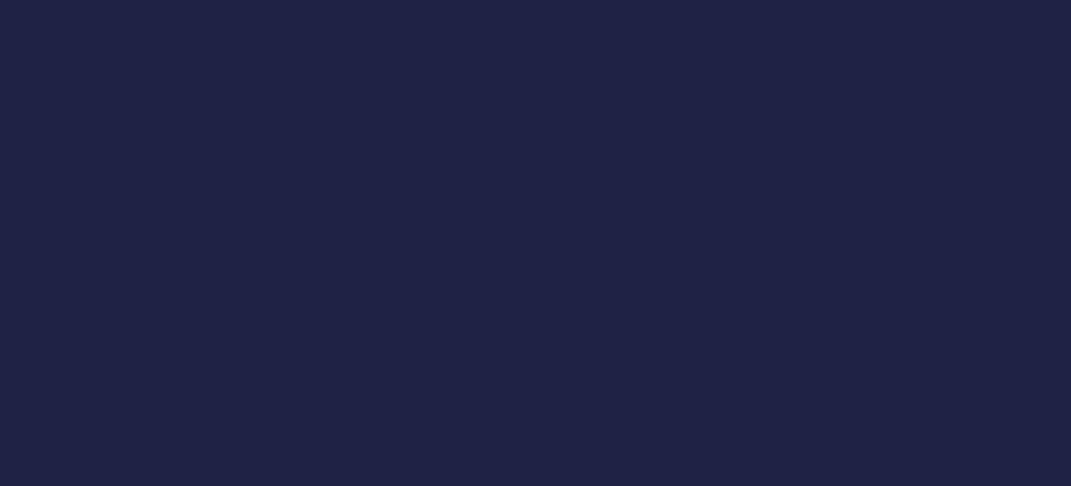
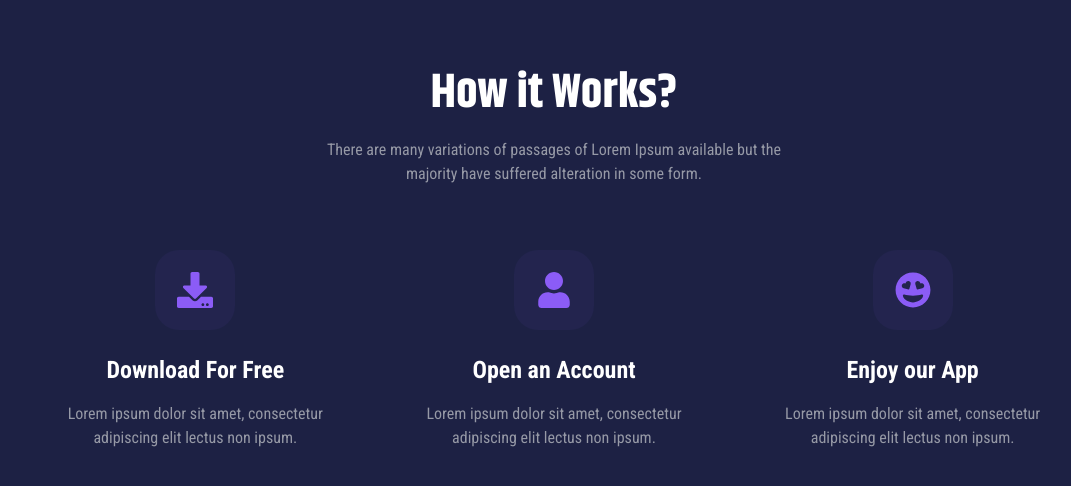
Before and after one commit to htuandev/appwind, a React (Create React App) app: page / in a window 1280 px wide. Shown: the part 2562-3048 px from the top of the page, without its empty margins (86-1157 px from the left). Before the commit the page ends 2504 px from the top, so only its background shows below. Built offline with nearby package versions, Linux system fonts and the light colour scheme.

Commit message:
How It Works

```diff
--- a/src/App.js
+++ b/src/App.js
@@ -2,6 +2,7 @@ import Navbar from './components/Navbar';
 import About from './views/About';
 import Features from './views/Features';
 import Hero from './views/Hero';
+import HowWorks from './views/HowWorks';
 
 function App() {
 	return (
@@ -10,6 +11,7 @@ function App() {
 			<Hero />
 			<Features/>
 			<About/>
+			<HowWorks/>
 		</div>
 	);
 }
--- /dev/null
+++ b/src/views/HowWorks.js
@@ -0,0 +1,33 @@
+import React from 'react';
+import {FaDownload, FaUser, FaGrinHearts} from 'react-icons/fa';
+
+export default function HowWorks() {
+	return (
+		<section id='how-work'>
+			<div className=' box-screen mt-24'>
+				<div className=' text-center  mb-16 max-w-[500px] mx-auto'>
+					<h2 className='  text-main font-bold font-khand text-3xl sm:text-5xl mb-5'>How it Works?</h2>
+					<p className=' text-grey'>
+						There are many variations of passages of Lorem Ipsum available but the majority have suffered alteration in
+						some form.
+					</p>
+				</div>
+				<div className='flex flex-wrap justify-center'>
+					<Box type={1} title='Download For Free'/>
+					<Box type={2} title='Open an Account'/>
+					<Box type={3} title='Enjoy our App'/>
+				</div>
+			</div>
+		</section>
+	);
+}
+
+const Box = ({type, title}) => (
+	<div className=' text-center max-w-[300px] mb-12 mx-auto px-2'>
+		<div className='w-20 h-20 mx-auto rounded-3xl flex justify-center items-center text-primary hover:text-white text-4xl cursor-pointer bg-primary bg-opacity-5 hover:bg-opacity-100 mb-6'>
+			{type === 1 ? <FaDownload /> : type === 2 ? <FaUser /> : <FaGrinHearts />}
+		</div>
+		<h3 className=' text-main text-xl md:text-2xl font-bold mb-4'>{title}</h3>
+		<p className='text-grey font-medium'>Lorem ipsum dolor sit amet, consectetur adipiscing elit lectus non ipsum.</p>
+	</div>
+);
```
